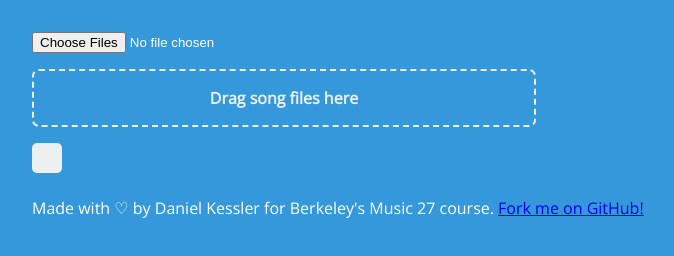
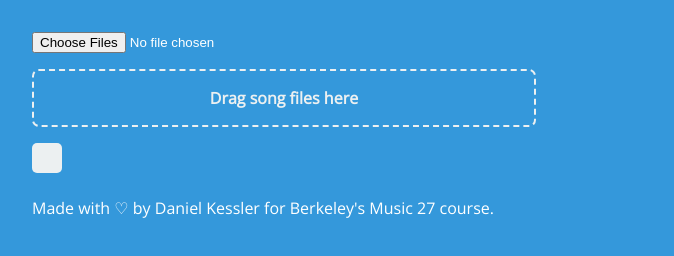
Before and after one commit to Sinani201/musicquiz, a plain HTML site: page index.html in a window 1280 px wide. Shown: the part 66-322 px from the top of the page, without its empty margins (0-674 px from the left). Drawn offline with nearby package versions, Linux system fonts and the light colour scheme.

Commit message:
got rid of the fork me on github link

```diff
--- a/index.html
+++ b/index.html
@@ -30,6 +30,6 @@
 		</div>
 		<table id="songlist"></table>
 	</div>
-	<footer>Made with ♡ by Daniel Kessler for Berkeley's Music 27 course. <a href="https://github.com/dkess/musicquiz">Fork me on GitHub!</a></footer>
+	<footer>Made with ♡ by Daniel Kessler for Berkeley's Music 27 course.</footer>
 </body>
 </html>
```
